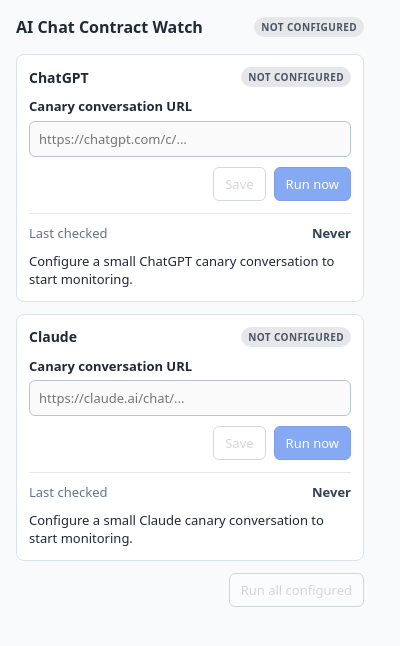
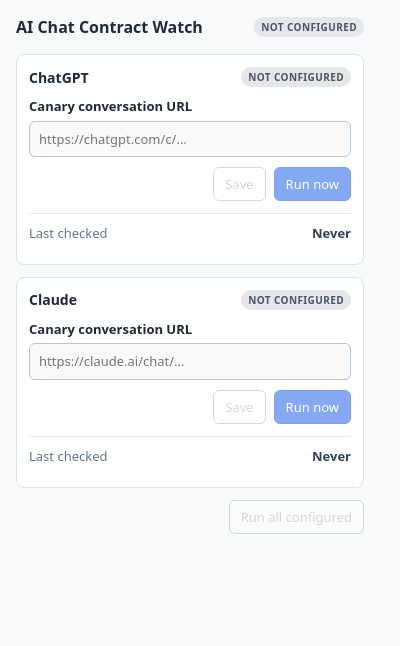
Before and after one commit to alexey-sirotin/ai-chat-contract-watch, a browser extension: page popup.html in a window 400 px wide. Drawn offline with Linux system fonts and the light colour scheme.

Commit message:
Make provider results collapsible

```diff
--- a/popup.html
+++ b/popup.html
@@ -31,11 +31,11 @@
         <button class="save" type="button">Save</button>
         <button class="run primary" type="button">Run now</button>
       </div>
-      <div class="result">
-        <div class="row"><span>Last checked</span><strong class="checked-at">Never</strong></div>
+      <details class="result">
+        <summary class="row"><span>Last checked</span><strong class="checked-at">Never</strong></summary>
         <p class="summary">Configure a small ChatGPT canary conversation to start monitoring.</p>
         <pre class="details" hidden></pre>
-      </div>
+      </details>
     </section>
 
     <section class="provider" data-provider="claude">
@@ -56,11 +56,11 @@
         <button class="save" type="button">Save</button>
         <button class="run primary" type="button">Run now</button>
       </div>
-      <div class="result">
-        <div class="row"><span>Last checked</span><strong class="checked-at">Never</strong></div>
+      <details class="result">
+        <summary class="row"><span>Last checked</span><strong class="checked-at">Never</strong></summary>
         <p class="summary">Configure a small Claude canary conversation to start monitoring.</p>
         <pre class="details" hidden></pre>
-      </div>
+      </details>
     </section>
 
     <div class="footer-actions">
```
